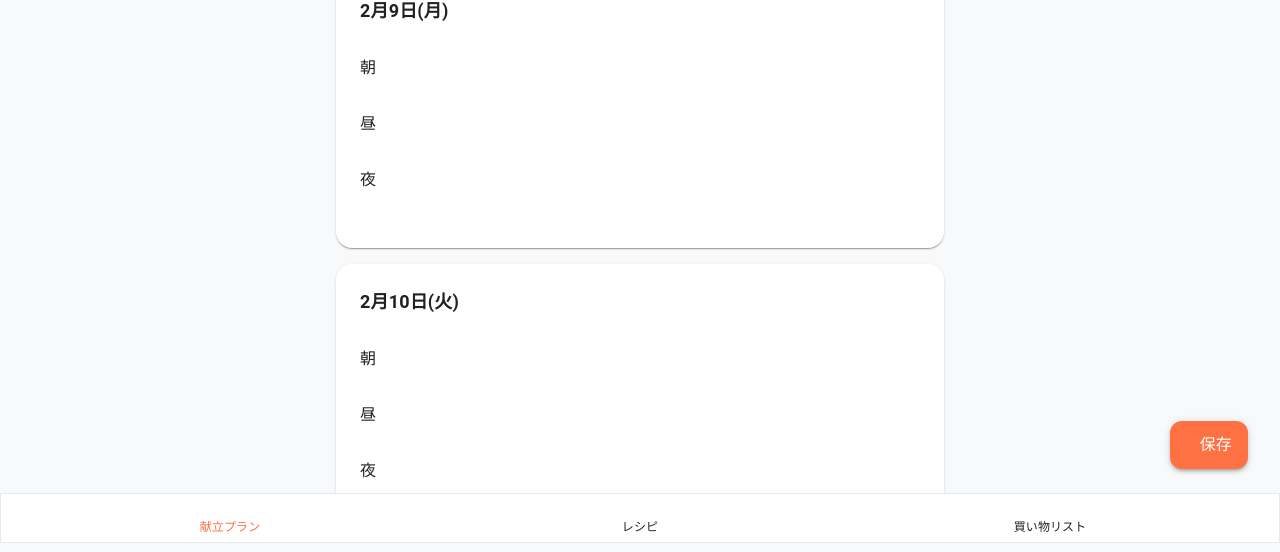
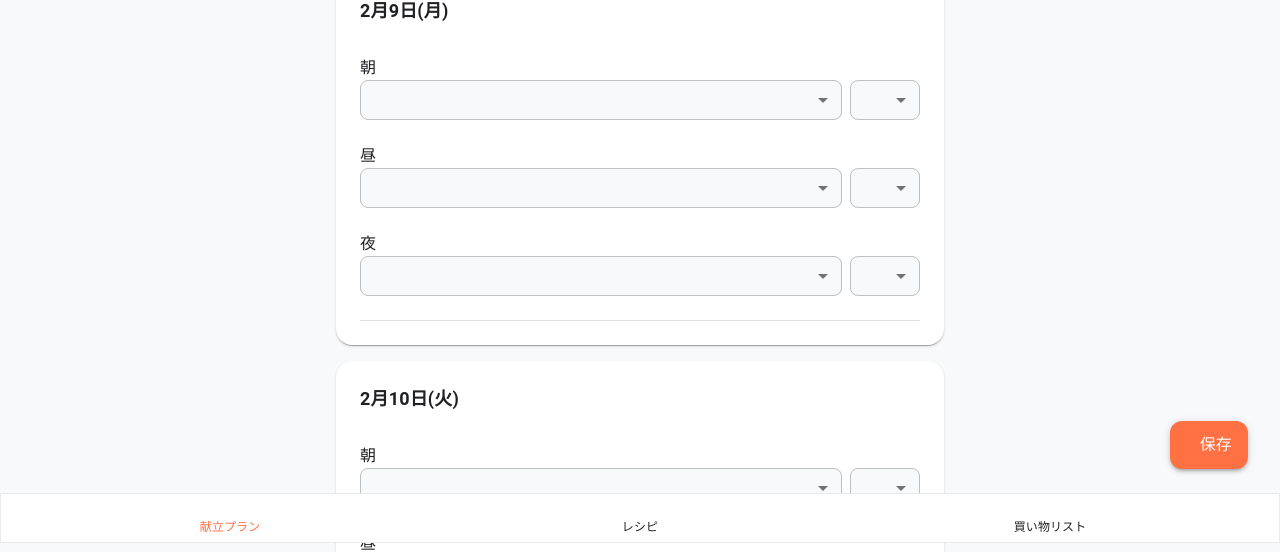
Before and after one commit to Ferret-Missle/Weekly-Menu, a React (Vite) app: page /calendar in a window 1280 px wide. Shown: the part 257-809 px from the top of the page. Built offline with nearby package versions, Linux system fonts and the light colour scheme; no server answers; the database is empty; sample sign-in values are in the browser's storage; some icons are missing.

Commit message:
feat: add Recipe selecor Tab and icon size change

```diff
--- a/src/App.tsx
+++ b/src/App.tsx
@@ -69,7 +69,14 @@ const AuthGuard = ({
 		//ログイン状態未確定時
 		setContentsMode(null);
 		return (
-			<Box sx={{ display: "flex", justifyContent: "center" }}>
+			<Box
+				sx={{
+					display: "flex",
+					justifyContent: "center",
+					width: "100%",
+					height: "100%",
+				}}
+			>
 				<CircularProgress />
 			</Box>
 		);
--- a/src/features/calendar/views/CardsList.tsx
+++ b/src/features/calendar/views/CardsList.tsx
@@ -5,7 +5,11 @@ import { showMealType } from "../composable/showMealType";
 import { getMonday, showDateString } from "../composable/showDateString";
 import { useAtomValue } from "jotai";
 import { dispDate } from "../../../contexts/date";
-
+import FormControl from "@mui/material/FormControl";
+import MenuItem from "@mui/material/MenuItem";
+import Select from "@mui/material/Select";
+import Stack from "@mui/material/Stack";
+import Divider from "@mui/material/Divider";
 export const CardsList = () => {
 	const date = useAtomValue(dispDate);
 
@@ -31,13 +35,47 @@ const DayCard = ({ date }: { date: Date }) => {
 			<RecipeSelector type="morning" />
 			<RecipeSelector type="lunch" />
 			<RecipeSelector type="dinner" />
+			<Divider />
 		</Paper>
 	);
 };
 const RecipeSelector = ({ type }: { type: mealType }) => {
 	return (
-		<CalendarTypography role="cardsection" sx={{ mb: 4 }}>
-			{showMealType(type)}
-		</CalendarTypography>
+		<>
+			<CalendarTypography role="cardsection">
+				{showMealType(type)}
+			</CalendarTypography>
+			<Stack spacing={1} direction="row" sx={{ mb: 3 }}>
+				<FormControl size="small" sx={{ flexGrow: 1 }}>
+					<Select
+						sx={{
+							borderRadius: 2,
+							color: "text.primary",
+							backgroundColor: "background.default",
+							"&:after": { borderBottomColor: "#FF7043" },
+						}}
+					>
+						<MenuItem>test1</MenuItem>
+						<MenuItem>test2</MenuItem>
+					</Select>
+				</FormControl>
+				<FormControl size="small" sx={{ minWidth: "70px", width: "auto" }}>
+					<Select
+						sx={{
+							borderRadius: 2,
+							color: "text.primary",
+							backgroundColor: "background.default",
+							"&:after": { borderBottomColor: "#FF7043" },
+						}}
+					>
+						<MenuItem>1人分</MenuItem>
+						<MenuItem>2人分</MenuItem>
+						<MenuItem>3人分</MenuItem>
+						<MenuItem>4人分</MenuItem>
+						<MenuItem>5人分</MenuItem>
+					</Select>
+				</FormControl>
+			</Stack>
+		</>
 	);
 };
--- a/src/features/common/views/ContentsWrapper.tsx
+++ b/src/features/common/views/ContentsWrapper.tsx
@@ -29,7 +29,7 @@ export const ContentsWrapper: React.FC<{ children: ReactNode }> = ({
 			sx={{
 				display: "flex",
 				flexDirection: "column",
-				minWidth: "100%",
+				minWidth: "400px",
 				minHeight: "100%",
 			}}
 		>
--- a/src/features/common/views/GroupSettingButton.tsx
+++ b/src/features/common/views/GroupSettingButton.tsx
@@ -3,7 +3,13 @@ import IconButton from "@mui/material/IconButton";
 export const GroupSettingButton = () => {
 	return (
 		<IconButton>
-			<GroupsIcon sx={{ fontSize: "32px" }} />
+			<GroupsIcon
+				sx={(theme) => ({
+					[theme.breakpoints.up("xs")]: { fontSize: "32px" },
+					[theme.breakpoints.up("sm")]: { fontSize: "28px" },
+					[theme.breakpoints.up("lg")]: { fontSize: "24px" },
+				})}
+			/>
 		</IconButton>
 	);
 };
--- a/src/features/common/views/SignoutButton.tsx
+++ b/src/features/common/views/SignoutButton.tsx
@@ -8,7 +8,13 @@ import { auth } from "../../../providers/firebase";
 export const SignoutButton = () => {
 	return (
 		<IconButton onClick={() => signOut(auth)}>
-			<LogoutOutlinedIcon sx={{ fontSize: "32px" }} />
+			<LogoutOutlinedIcon
+				sx={(theme) => ({
+					[theme.breakpoints.up("xs")]: { fontSize: "32px" },
+					[theme.breakpoints.up("sm")]: { fontSize: "28px" },
+					[theme.breakpoints.up("lg")]: { fontSize: "24px" },
+				})}
+			/>
 		</IconButton>
 	);
 };
--- a/src/features/common/views/ThemeSwitch.tsx
+++ b/src/features/common/views/ThemeSwitch.tsx
@@ -14,9 +14,21 @@ export const ThemeSwitch = () => {
 	return (
 		<IconButton onClick={toggleTheme}>
 			{mode === "light" ? (
-				<Brightness4OutlinedIcon sx={{ fontSize: "32px" }} />
+				<Brightness4OutlinedIcon
+					sx={(theme) => ({
+						[theme.breakpoints.up("xs")]: { fontSize: "32px" },
+						[theme.breakpoints.up("sm")]: { fontSize: "28px" },
+						[theme.breakpoints.up("lg")]: { fontSize: "24px" },
+					})}
+				/>
 			) : (
-				<Brightness7OutlinedIcon sx={{ fontSize: "32px" }} />
+				<Brightness7OutlinedIcon
+					sx={(theme) => ({
+						[theme.breakpoints.up("xs")]: { fontSize: "32px" },
+						[theme.breakpoints.up("sm")]: { fontSize: "28px" },
+						[theme.breakpoints.up("lg")]: { fontSize: "24px" },
+					})}
+				/>
 			)}
 		</IconButton>
 	);
```
